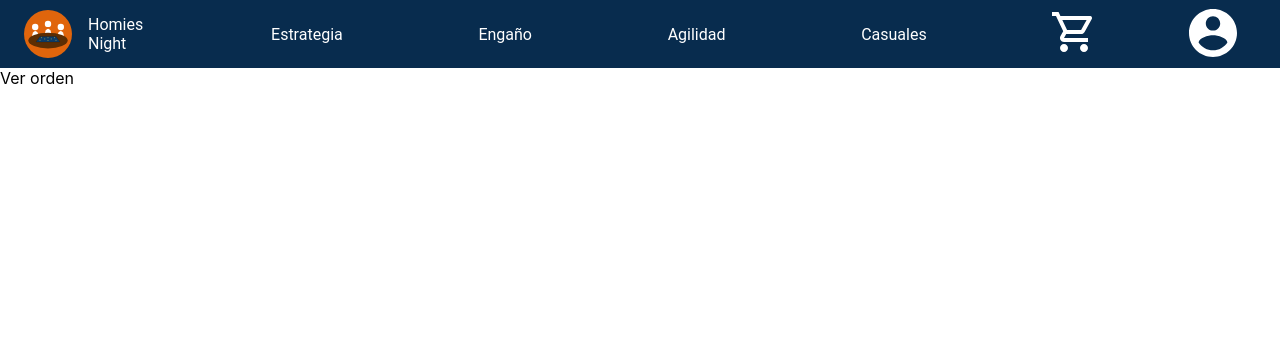
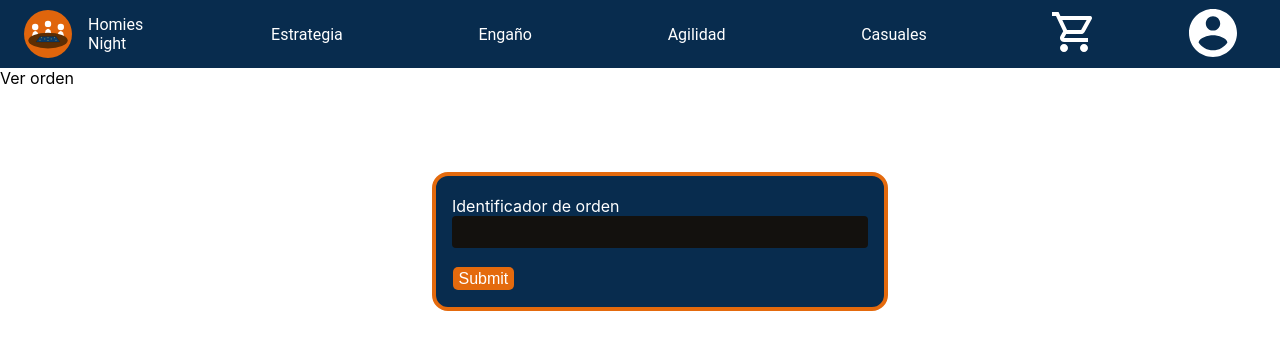
Before and after one commit to Heltta/homies-night-helguera-zanotta, a React (Create React App) app: page /account/1 in a window 1280 px wide. Shown: the top 350 px of the page. Built offline with nearby package versions, Linux system fonts and the light colour scheme.

Commit message:
Fetch and log order in console

```diff
--- a/src/containers/AccountContainer.js
+++ b/src/containers/AccountContainer.js
@@ -1,4 +1,6 @@
 import { useParams } from "react-router-dom"
+
+import MyOrderContainer from "./MyOrderContainer";
 
 function AccountContainer (){
     const { id } = useParams();
@@ -21,6 +23,7 @@ function AccountContainer (){
         return(
             <section>
                 Ver orden
+                <MyOrderContainer/>
             </section>
         )
     }
--- a/src/containers/MyOrderContainer.js
+++ b/src/containers/MyOrderContainer.js
@@ -13,7 +13,15 @@ function MyOrderContainer(){
     },[order]);
 
     return(
-        <form onSubmit={getOrder(setOrder(), orderId)}>
+        <form onSubmit={
+            (e)=>{
+                getOrder(
+                    (fbData)=> {
+                        setOrder(fbData);
+                    },
+                    orderId);
+                e.preventDefault();
+            }}>
             <label>
                 Identificador de orden
                 <input type="text"
```
Also changed, not shown: src/helpers/getOrder.js (+6 -1 lines).
